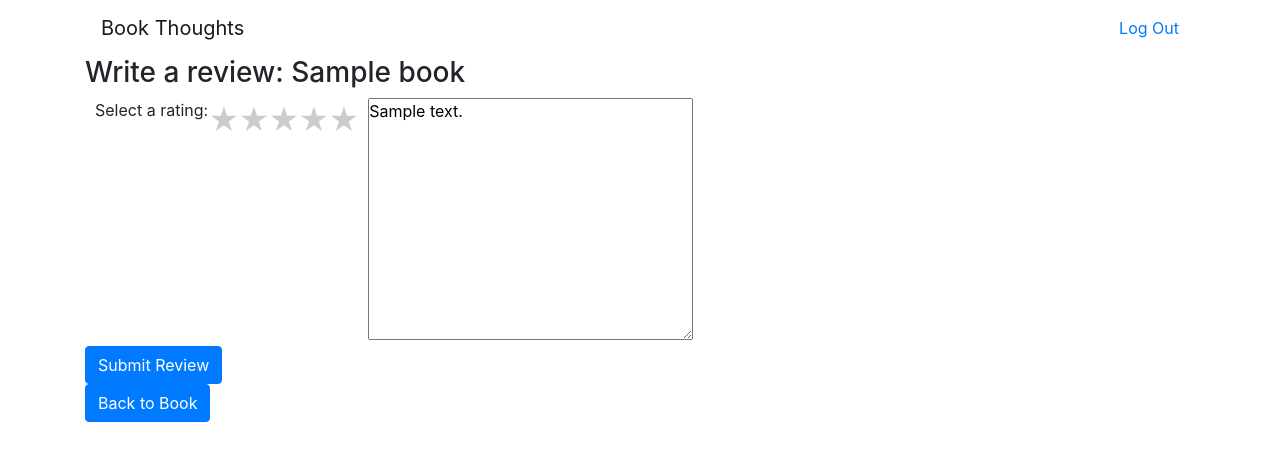
After one commit to sjudkis/book-thoughts, a Flask app: template templates/write_review.html in a window 1280 px wide. The commit adds this page. Shown: the top 461 px of the page. Run offline with Flask 2, Linux system fonts and the light colour scheme; the template is opened without the code that fills it: most values are stand-ins (such as "Sample title", 1, 10 or a date in 2020); some libraries are stand-ins or nearby versions.

Commit message:
able to submit reviews and ratings using star system

```diff
--- a/application.py
+++ b/application.py
@@ -11,7 +11,8 @@ from sqlalchemy.orm import scoped_session, sessionmaker
 
 from werkzeug.security import generate_password_hash, check_password_hash
 
-app = Flask(__name__)
+app = Flask(__name__, static_url_path="", static_folder="static")
+
 
 # Check for environment variable
 if not os.getenv("DATABASE_URL"):
@@ -173,12 +174,65 @@ def display_book(book_id):
     # get user reviews from database
     reviews = db.execute("SELECT * FROM reviews WHERE book_id = :book_id",
         {'book_id': book_id}).fetchall()
+    print(reviews)
     # if no reviews found
     if not reviews:
-        review_data = {'found': False}
+        review_data = {}
 
+    # if reviews found
+    else:review_data = {
+        'reviews': reviews
+    }
     return render_template('display_book.html',
         book=book,
         rating_data=rating_data,
         review_data=review_data
         )
+
+
+@app.route('/book/<string:book_id>/write_review', methods=['GET', 'POST'])
+def write_review(book_id):
+
+    # if no user logged in
+    if not session.get('current_user'):
+        return redirect(url_for('index'))
+
+
+    title = db.execute('SELECT title FROM books WHERE id = :book_id',
+            {'book_id': book_id}).fetchone()
+
+    #if book_id is invalid
+    if not title:
+        return render_template('error.html', error_message='Sorry, we can\'t find that book!')
+
+    book = {
+        'title': title[0],
+        'id': book_id
+    }
+    # GET request and user is logged in
+    if request.method == "GET":
+        return render_template('write_review.html',
+                                book = book,
+                                existing_text='',
+                                error='')
+
+    # submit new review to database
+    elif request.method == "POST":
+        review_text = request.form.get('review_text').strip()
+        rating = request.form.get('rate')
+
+        if not rating or not review_text:
+
+            return render_template('write_review.html',
+                                    book = book,
+                                    existing_text=review_text,
+                                    error="Please select a rating and write a review")
+        db.execute('INSERT INTO reviews (book_id, review_text, rating, reviewer) VALUES (:book_id, :review_text, :rating, :reviewer)',
+            {
+                'book_id': book_id,
+                'review_text': review_text,
+                'rating': rating,
+                'reviewer': session.get('current_user_id')
+            })
+        db.commit()
+        return f"rating: {rating} \n review: {review_text}"
--- /dev/null
+++ b/static/style.css
@@ -0,0 +1,50 @@
+
+
+*{
+    margin: 0;
+    padding: 0;
+}
+.rate {
+    float: left;
+    height: 46px;
+    padding: 0 10px;
+}
+.rate:not(:checked) > input {
+    position:absolute;
+    top:-9999px;
+}
+.rate:not(:checked) > label {
+    float:right;
+    width:1em;
+    overflow:hidden;
+    white-space:nowrap;
+    cursor:pointer;
+    font-size:30px;
+    color:#ccc;
+}
+.rate:not(:checked) > label:before {
+    content: '★ ';
+}
+.rate > input:checked ~ label {
+    color: #ffc700;
+}
+.rate:not(:checked) > label:hover,
+.rate:not(:checked) > label:hover ~ label {
+    color: #deb217;
+}
+.rate > input:checked + label:hover,
+.rate > input:checked + label:hover ~ label,
+.rate > input:checked ~ label:hover,
+.rate > input:checked ~ label:hover ~ label,
+.rate > label:hover ~ input:checked ~ label {
+    color: #c59b08;
+}
+
+#five-star-label    {
+    padding: 30px;
+}
+
+#submit-review-error {
+    color: red;
+}
+/* Modified from: https://github.com/mukulkant/Star-rating-using-pure-css */
--- a/templates/display_book.html
+++ b/templates/display_book.html
@@ -28,7 +28,7 @@ Book Thoughts
 </h6>
 
 <h4>User Reviews</h4>
-{% if review_data.found %}
+{% if review_data %}
     reviews exist
 {% else %}
     This book has not been reviewed yet
--- a/templates/layout.html
+++ b/templates/layout.html
@@ -4,7 +4,10 @@
     <meta charset="UTF-8">
     <meta name="viewport" content="width=device-width, initial-scale=1.0">
     <title>{% block title %}{% endblock %}</title>
+
     <link rel="stylesheet" href="https://stackpath.bootstrapcdn.com/bootstrap/4.1.3/css/bootstrap.min.css" integrity="sha384-MCw98/SFnGE8fJT3GXwEOngsV7Zt27NXFoaoApmYm81iuXoPkFOJwJ8ERdknLPMO" crossorigin="anonymous">
+    <link rel="stylesheet" href="{{ url_for('static', filename='style.css') }}">
+
 </head>
 <body>
     <div class="container">
--- /dev/null
+++ b/templates/write_review.html
@@ -0,0 +1,52 @@
+{% extends "layout.html" %}
+
+{% block title %}
+Book Thoughts
+{% endblock %}
+
+
+{% block body %}
+
+<nav class="navbar navbar-light">
+    <a href="{{url_for('index')}}" class="navbar-brand">Book Thoughts</a>
+    <ul class="navbar-nav">
+        <li class="nav-item">
+            <a href="{{url_for('log_out')}}">Log Out</a>
+        </li>
+    </ul>
+</nav>
+
+<h3>Write a review: {{book.title}}</h3>
+<form action="{{ url_for('write_review', book_id=book.id)}}" method="POST">
+    {% if error %}
+        <p id="submit-review-error">{{error}}</p>
+    {% endif %}
+    <div class="rate">
+        <span id="5-star-label">Select a rating:</span>
+        <input type="radio" id="star5" name="rate" value="5"/>
+        <label for="star5" title="text">5 stars</label>
+        <input type="radio" id="star4" name="rate" value="4" />
+        <label for="star4" title="text">4 stars</label>
+        <input type="radio" id="star3" name="rate" value="3" />
+        <label for="star3" title="text">3 stars</label>
+        <input type="radio" id="star2" name="rate" value="2" />
+        <label for="star2" title="text">2 stars</label>
+        <input type="radio" id="star1" name="rate" value="1" />
+        <label for="star1" title="text">1 star</label>
+    </div>
+
+    <div>
+        <textarea name="review_text" id="review_text"
+                    cols="30" rows="10" placeholder="Write a review..."
+                    maxlength="3000">{{existing_text}}</textarea>
+    </div>
+
+    <div>
+        <button type="submit" class="btn btn-primary" >Submit Review</button>
+    </div>
+</form>
+
+<a href="{{url_for('display_book', book_id=book.id)}}">
+    <button class="btn btn-primary">Back to Book</button>
+</a>
+{% endblock %}
```
